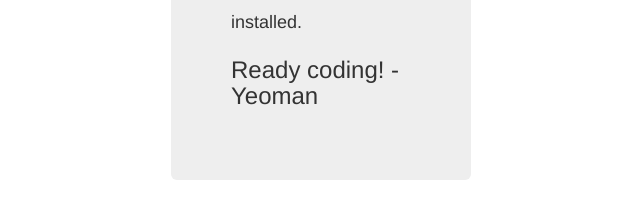
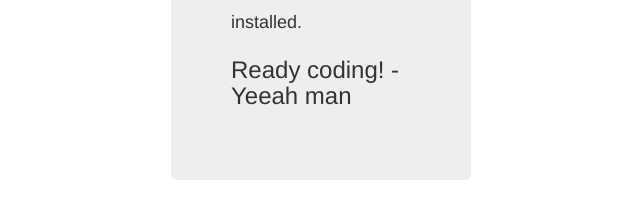
Before and after one commit to jensoleg/ready, a website: page app/index.html in a window 1280 px wide. Shown: the part 293-512 px from the top of the page, 319-959 px from the left. Drawn offline with Linux system fonts and the light colour scheme; no server answers.

Commit message:
initial commit

```diff
--- a/app/views/main.html
+++ b/app/views/main.html
@@ -5,5 +5,5 @@
       <li ng-repeat="thing in awesomeThings">{{thing}}</li>
   </ul>
   <p>installed.</p>
-  <h3>Ready coding! - Yeoman</h3>
+  <h3>Ready coding! - Yeeah man</h3>
 </div>
```
